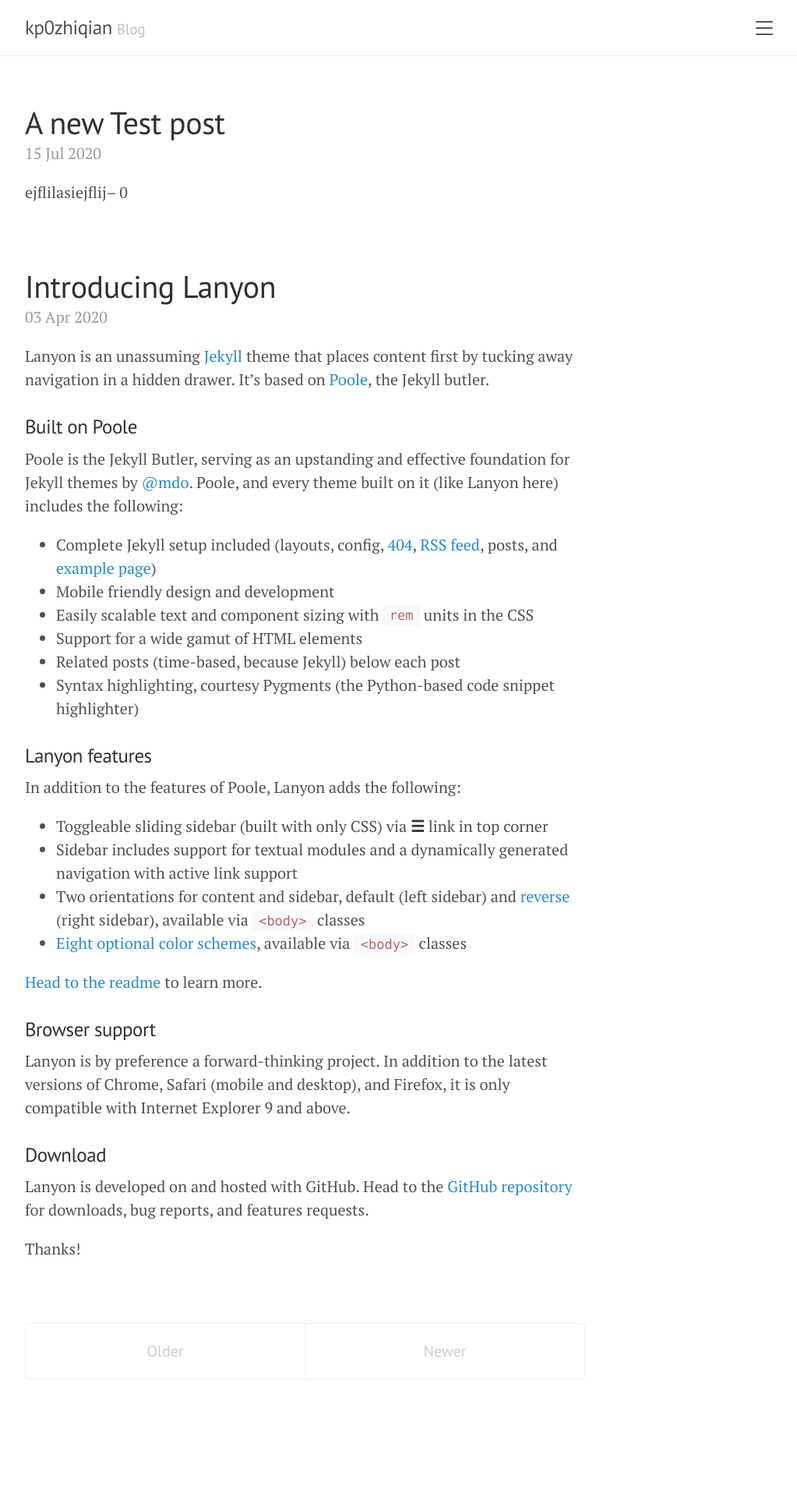
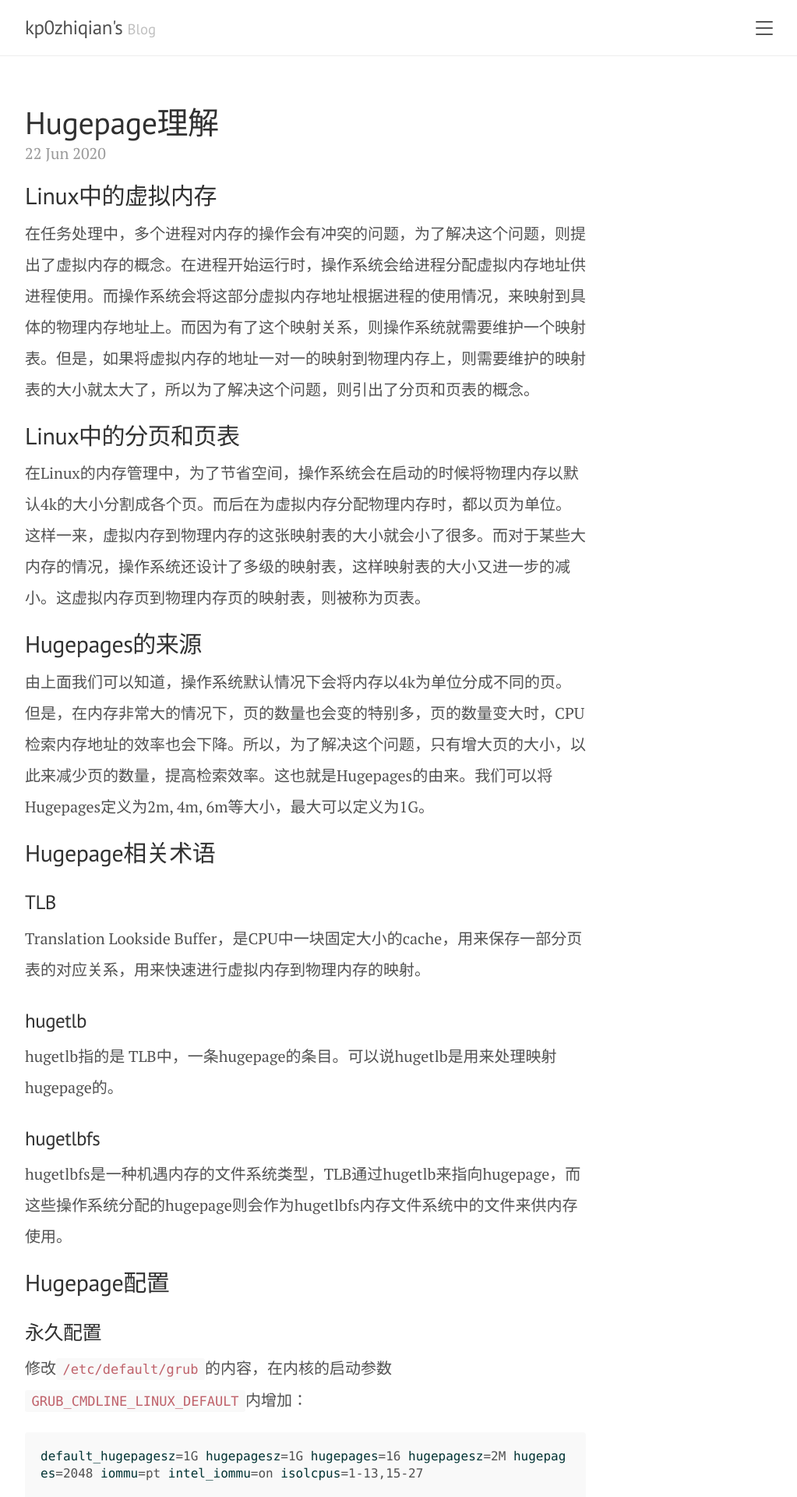
Before and after one commit to zhiqian0923/kp0zhiqian.github.io, a Jekyll site: the page built from index.html, in a window 1280 px wide. Shown: the top 1920 px of the page at 78% size, without its empty margins (248-1271 px from the left). Built offline with Jekyll 4.4.1, drawn with Linux system fonts in a browser that asks for light colours; the list of posts is cut into pages by our own code; before the commit the page ends 1829 px from its top, so only the background shows below that; some of the changed text lies outside the part shown.

Commit message:
site basic running

````diff
--- a/_config.yml
+++ b/_config.yml
@@ -1,5 +1,5 @@
 # Setup
-title:               kp0zhiqian
+title:               kp0zhiqian's
 tagline:             "Blog"
 description:         "Networking, Linux, XDP, eBPF"
 url:                 https://kp0zhiqian.github.io
--- a/_includes/sidebar.html
+++ b/_includes/sidebar.html
@@ -10,7 +10,6 @@
 
   <nav class="sidebar-nav">
     <a class="sidebar-nav-item{% if page.title == 'Home' %} active{% endif %}" href="{{ '/' | absolute_url }}">Home</a>
-
     {% comment %}
       The code below dynamically generates a sidebar nav of pages with
       `layout: page` in the front-matter. See readme for usage.
@@ -19,18 +18,24 @@
     {% assign pages_list = site.pages | sort:"url" %}
     {% for node in pages_list %}
       {% if node.title != null %}
-        {% if node.layout == "page" %}
-          <a class="sidebar-nav-item{% if page.url == node.url %} active{% endif %}" href="{{ node.url | absolute_url }}">{{ node.title }}</a>
-        {% endif %}
+      {% if node.title == "Posts" %}
+        <a class="sidebar-nav-item{% if page.url == node.url %} active{% endif %}" href="{{ node.url | absolute_url }}">{{ node.title }}</a>
+      {% endif %}
       {% endif %}
     {% endfor %}
+    {% for node in pages_list %}
+    {% if node.title != null %}
+      {% if node.layout == "page" %}
+        <a class="sidebar-nav-item{% if page.url == node.url %} active{% endif %}" href="{{ node.url | absolute_url }}">{{ node.title }}</a>
+      {% endif %}
+    {% endif %}
+  {% endfor %}
 
-    <span class="sidebar-nav-item">Wubba Lubba dub dub</span>
   </nav>
 
   <div class="sidebar-item">
     <p>
-      &copy; {{ site.time | date: '%Y' }}. All rights reserved.
+     zhiqian0923@gmail.com
     </p>
   </div>
 </div>
--- a/_posts/2020-04-03-introducing-lanyon.md
+++ /dev/null
@@ -1,38 +0,0 @@
----
-layout: post
-title: Introducing Lanyon
----
-
-Lanyon is an unassuming [Jekyll](http://jekyllrb.com) theme that places content first by tucking away navigation in a hidden drawer. It's based on [Poole](http://getpoole.com), the Jekyll butler.
-
-### Built on Poole
-
-Poole is the Jekyll Butler, serving as an upstanding and effective foundation for Jekyll themes by [@mdo](https://twitter.com/mdo). Poole, and every theme built on it (like Lanyon here) includes the following:
-
-* Complete Jekyll setup included (layouts, config, [404](/404), [RSS feed](/atom.xml), posts, and [example page](/about))
-* Mobile friendly design and development
-* Easily scalable text and component sizing with `rem` units in the CSS
-* Support for a wide gamut of HTML elements
-* Related posts (time-based, because Jekyll) below each post
-* Syntax highlighting, courtesy Pygments (the Python-based code snippet highlighter)
-
-### Lanyon features
-
-In addition to the features of Poole, Lanyon adds the following:
-
-* Toggleable sliding sidebar (built with only CSS) via **☰** link in top corner
-* Sidebar includes support for textual modules and a dynamically generated navigation with active link support
-* Two orientations for content and sidebar, default (left sidebar) and [reverse](https://github.com/poole/lanyon#reverse-layout) (right sidebar), available via `<body>` classes
-* [Eight optional color schemes](https://github.com/poole/lanyon#themes), available via `<body>` classes
-
-[Head to the readme](https://github.com/poole/lanyon#readme) to learn more.
-
-### Browser support
-
-Lanyon is by preference a forward-thinking project. In addition to the latest versions of Chrome, Safari (mobile and desktop), and Firefox, it is only compatible with Internet Explorer 9 and above.
-
-### Download
-
-Lanyon is developed on and hosted with GitHub. Head to the <a href="https://github.com/poole/lanyon">GitHub repository</a> for downloads, bug reports, and features requests.
-
-Thanks!
--- /dev/null
+++ b/_posts/2020-06-21-DMA-IOMMU-VFIO.md
@@ -0,0 +1,27 @@
+---
+layout: post
+title: DMA，IOMMU，VFIO之间的关系
+---
+
+## DMA
+
+一般来说，内存的读写操作，全部是由CPU来进行操作的，其他设备如果想需要针对内存进行读写，则必须经过CPU。
+而DMA操作则将这个过程中的CPU解放了出来。在设备需要对内存进行读写的时候，会告诉CPU，而CPU则会将系统总线让出来给设备的DMA控制器使用，DMA控制器会进行对内存的数据传输工作。
+传输结束后，CPU则会重新接管系统总线。这个方法一定程度上提高了系统的性能。
+
+
+
+## IOMMU
+根据上边DMA的介绍可以得知，设备可以通过DMA访问内存中的地址。但这样会有一个问题，如果设备可以任意直接的访问内存中的地址的话，安全性很低，也是不应该允许这样做的。
+实际上，在传输数据的时候，CPU告诉DMA控制器需要访问的地址，是一个虚拟的地址，而IOMMU的功能就是将这个虚拟的地址转换成物理内存上的地址去访问，保证物理内存的安全性。
+DMA控制器通过IOMMU去访问内存，但是实际上即使没有IOMMU，DMA也可以正常工作，只是在这种情况下，设备就可以任意访问整个内存，内存上数据的安全性堪忧。
+
+#### IOMMU和虚拟化
+
+原本对于vm设备的虚拟化，是通过软件对设备进行模拟。而有了DMA和IOMMU的话，宿主机可以直接将物理设备暴露给虚拟机，同时又通过IOMMU保证了隔离安全性。
+
+
+## VFIO
+通过上面我们知道，IOMMU提供了虚拟地址转化成物理地址的功能，通过IOMMU可以让物理硬件安全的访问内存中的地址。
+但IOMMU只是提供了一个地址转化的功能，用户态的程序要如何去使用IOMMU呢？这就引出了VFIO。
+VFIO实际上就是通过IOMMU，以一种安全的方式将IOMMU的功能开放到用户态中，以便用户态的程序编写对应的驱动来使用IOMMU这个功能。
--- /dev/null
+++ b/_posts/2020-06-22-Hugepage.md
@@ -0,0 +1,114 @@
+---
+layout: post
+title: Hugepage理解
+---
+## Linux中的虚拟内存
+
+在任务处理中，多个进程对内存的操作会有冲突的问题，为了解决这个问题，则提出了虚拟内存的概念。在进程开始运行时，操作系统会给进程分配虚拟内存地址供进程使用。而操作系统会将这部分虚拟内存地址根据进程的使用情况，来映射到具体的物理内存地址上。而因为有了这个映射关系，则操作系统就需要维护一个映射表。但是，如果将虚拟内存的地址一对一的映射到物理内存上，则需要维护的映射表的大小就太大了，所以为了解决这个问题，则引出了分页和页表的概念。
+
+
+
+## Linux中的分页和页表
+
+在Linux的内存管理中，为了节省空间，操作系统会在启动的时候将物理内存以默认4k的大小分割成各个页。而后在为虚拟内存分配物理内存时，都以页为单位。这样一来，虚拟内存到物理内存的这张映射表的大小就会小了很多。而对于某些大内存的情况，操作系统还设计了多级的映射表，这样映射表的大小又进一步的减小。这虚拟内存页到物理内存页的映射表，则被称为页表。
+
+
+
+## Hugepages的来源
+
+由上面我们可以知道，操作系统默认情况下会将内存以4k为单位分成不同的页。但是，在内存非常大的情况下，页的数量也会变的特别多，页的数量变大时，CPU检索内存地址的效率也会下降。所以，为了解决这个问题，只有增大页的大小，以此来减少页的数量，提高检索效率。这也就是Hugepages的由来。我们可以将Hugepages定义为2m, 4m, 6m等大小，最大可以定义为1G。
+
+
+
+## Hugepage相关术语
+
+### TLB
+
+Translation Lookside Buffer，是CPU中一块固定大小的cache，用来保存一部分页表的对应关系，用来快速进行虚拟内存到物理内存的映射。
+
+
+
+### hugetlb
+
+hugetlb指的是 TLB中，一条hugepage的条目。可以说hugetlb是用来处理映射hugepage的。
+
+
+
+### hugetlbfs
+
+hugetlbfs是一种机遇内存的文件系统类型，TLB通过hugetlb来指向hugepage，而这些操作系统分配的hugepage则会作为hugetlbfs内存文件系统中的文件来供内存使用。
+
+
+
+
+
+## Hugepage配置
+
+### 永久配置
+
+修改`/etc/default/grub`的内容，在内核的启动参数`GRUB_CMDLINE_LINUX_DEFAULT`内增加：
+
+```shell
+default_hugepagesz=1G hugepagesz=1G hugepages=16 hugepagesz=2M hugepages=2048 iommu=pt intel_iommu=on isolcpus=1-13,15-27
+
+## isolcpus根据本身机器的cpu数量来配置
+## iommu和isolcpus用于虚拟化和dpdk隔离cpu上，与hugepage实际上关系不大
+```
+
+生成grub配置
+
+```shell
+grub2-mkconfig -o /boot/grub2/grub.cfg
+```
+
+重启
+
+```shell
+reboot
+```
+
+重启后查看内核cmdline
+
+```shell
+grep Huge /proc/cmdline
+```
+
+安装hugepage文件系统
+
+```shell
+mkdir -p /mnt/hugepage
+mount -t hugetlbfs hugetlbfs /mnt/hugepage
+#不指定-o参数的话，挂在的hugepage会按照系统默认的大小挂载
+#或者
+mkdir -p /mnt/hugepage_2M
+mount -t hugetlbfs none /mnt/hugepage_2M -o pagesize=2MB
+#指定挂在了2MB大小的hugepage
+```
+
+### 临时配置
+
+TODO
+
+
+
+### 检查Hugepage配置
+
+```shell
+grep Huge /proc/meminfo
+AnonHugePages:         0 kB
+HugePages_Total:       0 # Hugepage的总数量
+HugePages_Free:        0 # 剩余的Hugepage数量
+HugePages_Rsvd:        0 # 保留的Hugepage数量
+HugePages_Surp:        0 #
+Hugepagesize:       2048 kB # hugepage的大小
+
+mount -l | grep hugetlbfs #查看hugetlbfs是否挂载成功
+```
+
+## 参考
+
+[理解linux虚拟内存](https://zhenbianshu.github.io/2018/11/understand_virtual_memory.html)
+
+[linux Hugepages特性](http://www.linuxboy.net/linuxjc/55724.html)
+
+[内存大页基础讲解](http://www.linuxboy.net/linuxjc/33901.html)
--- a/_posts/2020-07-15-A-new-test-site.md
+++ /dev/null
@@ -1,6 +0,0 @@
----
-layout: post
-title: A new Test post
----
-ejflilasiejflij--
-0
--- a/about.md
+++ b/about.md
@@ -1,29 +1,12 @@
 ---
 layout: page
-title: About
+title: AboutMe
 ---
 
 <p class="message">
-  Hey there! This page is included as an example. Feel free to customize it for your own use upon downloading. Carry on!
+  All the Blogs here are only for personal record and open share. If there's copyright issue, please let me know.
+  <br>
+  所有文章仅仅用于个人记录和分享，如果涉及侵权问题请及时联系我，谢谢！
+  <br>
+  zhiqian0923@gmail.com
 </p>
-
-In the novel, *The Strange Case of Dr. Jeykll and Mr. Hyde*, Mr. Poole is Dr. Jekyll's virtuous and loyal butler. Similarly, Poole is an upstanding and effective butler that helps you build Jekyll themes. It's made by [@mdo](https://twitter.com/mdo).
-
-There are currently two themes built on Poole:
-
-* [Hyde](http://hyde.getpoole.com)
-* [Lanyon](http://lanyon.getpoole.com)
-
-Learn more and contribute on [GitHub](https://github.com/poole).
-
-## Setup
-
-Some fun facts about the setup of this project include:
-
-* Built for [Jekyll](https://jekyllrb.com)
-* Developed on GitHub and hosted for free on [GitHub Pages](https://pages.github.com)
-* Coded with [Atom](https://atom.io)
-
-Have questions or suggestions? Feel free to [open an issue on GitHub](https://github.com/poole/issues/new) or [ask me on Twitter](https://twitter.com/mdo).
-
-Thanks for reading!
--- a/public/css/lanyon.css
+++ b/public/css/lanyon.css
@@ -556,3 +556,6 @@
 .layout-reverse.sidebar-overlay #sidebar-checkbox:checked ~ .sidebar {
   box-shadow: -.25rem 0 .5rem rgba(0,0,0,.1);
 }
+p{
+  line-height: 200%;
+}
````
Also changed, not shown: _layouts/post.html (+0 -18 lines), postlist.md (added, +32 -0 lines).
